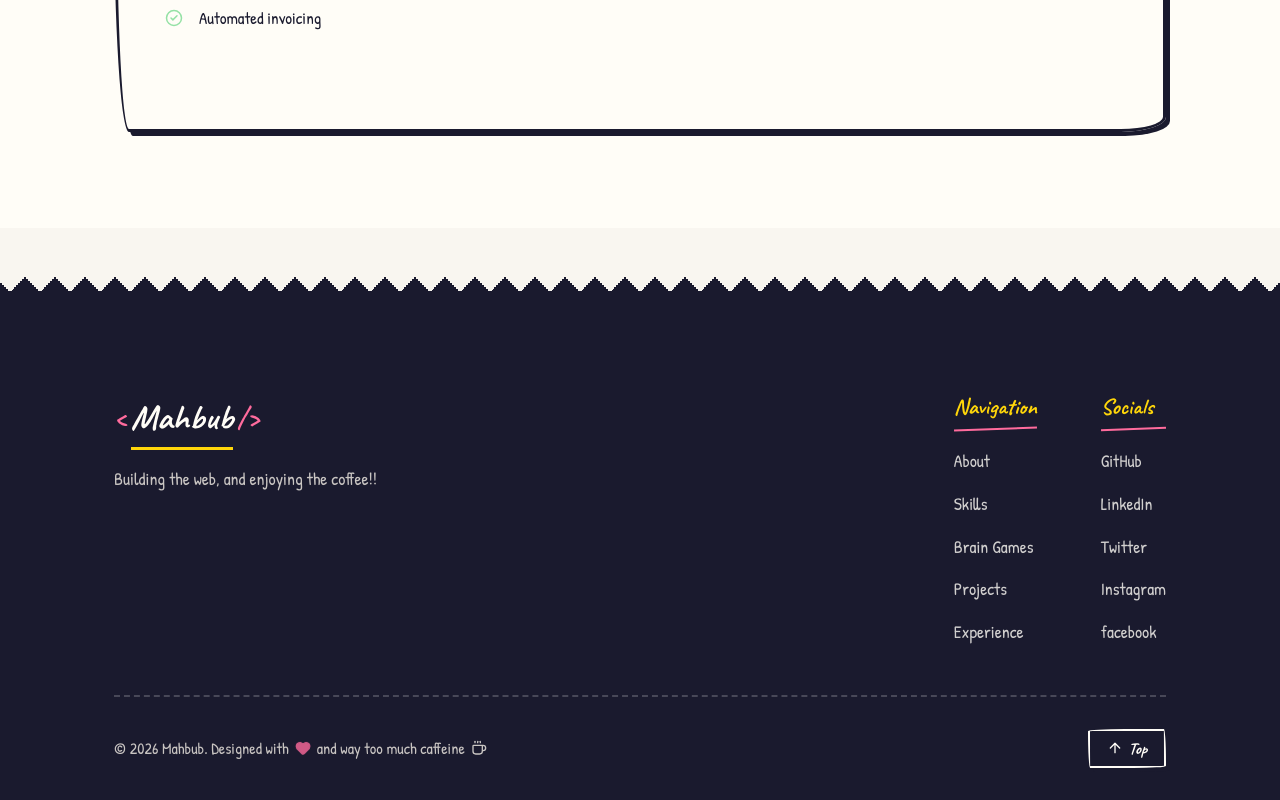
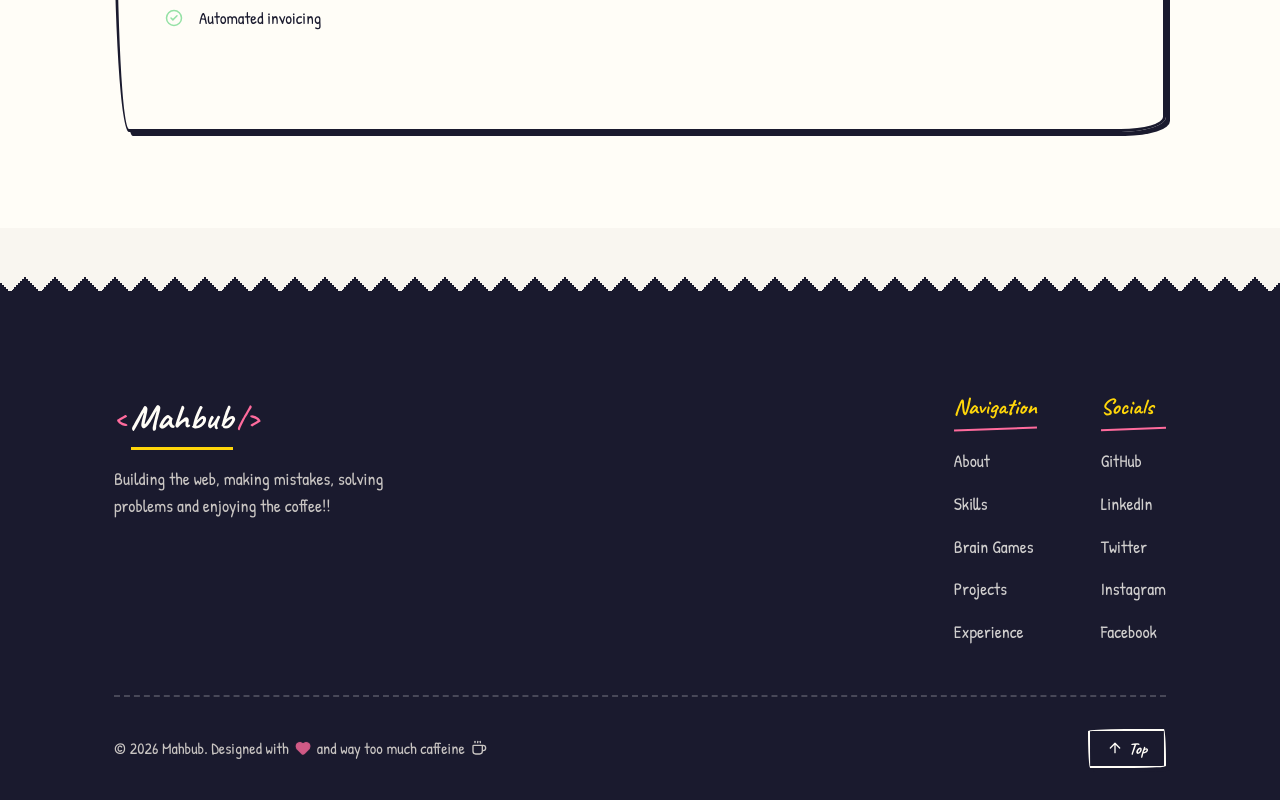
Before and after one commit to Maahhbuub/Mahbub-Doodle, a React (Vite) app: page /projects/1 in a window 1280 px wide. Shown: the part 1377-2177 px from the top of the page. Built offline with nearby package versions, Linux system fonts and the light colour scheme.

Commit message:
feat(footer): add description

```diff
--- a/src/components/Footer/Footer.jsx
+++ b/src/components/Footer/Footer.jsx
@@ -35,7 +35,7 @@ export default function Footer({ variant = 'portfolio' }) {
               <span className={styles.logoName}>Mahbub</span>
               <span className={styles.logoSketch}>{'/>'}</span>
             </Link>
-            <p className={styles.tagline}>Building the web, and enjoying the coffee!!</p>
+            <p className={styles.tagline}>Building the web, making mistakes, solving problems and enjoying the coffee!! </p>
           </div>
 
           <div className={styles.links}>
@@ -52,8 +52,7 @@ export default function Footer({ variant = 'portfolio' }) {
               <a href="https://linkedin.com/in/maahhbuub" target="_blank" rel="noreferrer">LinkedIn</a>
               <a href="https://twitter.com/Maahhbuub" target="_blank" rel="noreferrer">Twitter</a>
               <a href="https://instagram.com/maahhbuub" target="_blank" rel="noreferrer">Instagram</a>
-              <a href="https://facebook.com/maahhbuub" target="_blank" rel="noreferrer">facebook</a>
-              {/* <a href="https://codepen.io/" target="_blank" rel="noreferrer">CodePen</a> */}
+              <a href="https://facebook.com/maahhbuub" target="_blank" rel="noreferrer">Facebook</a>
             </div>
           </div>
         </div>
```
